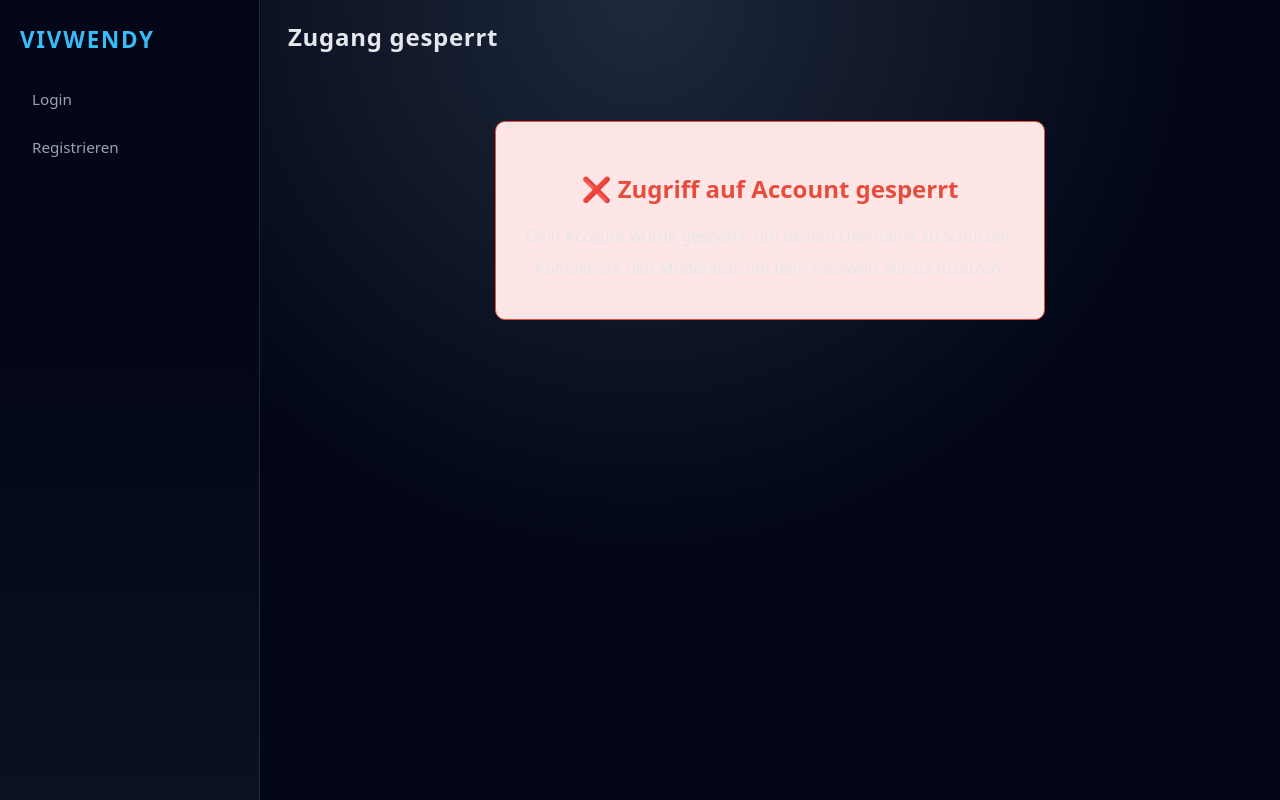
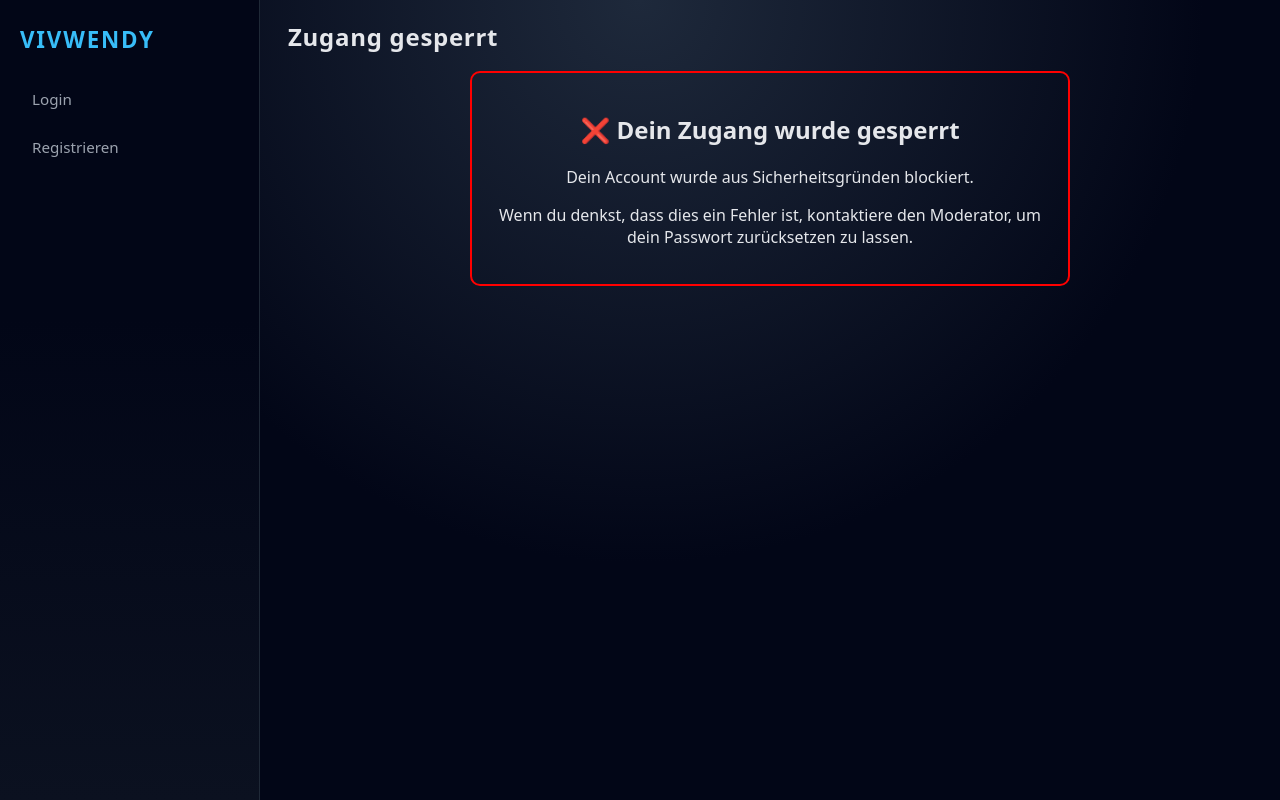
Before and after one commit to luki2005/vivendy, a Flask app: template templates/banned.html in a window 1280 px wide. Run offline with Flask 3, Linux system fonts and the light colour scheme; the template is opened without the code that fills it, so the values that code supplies are empty.

Commit message:
Update banned.html

```diff
--- a/templates/banned.html
+++ b/templates/banned.html
@@ -4,26 +4,12 @@
 {% block header %}Zugang gesperrt{% endblock %}
 
 {% block content %}
-<div class="banned-box">
-  <h2>❌ Zugriff auf Account gesperrt</h2>
-  <p>Dein Account wurde gesperrt, um deinen Username zu schützen.</p>
-  {% if reason %}
-    <p><strong>Grund:</strong> {{ reason }}</p>
-  {% endif %}
-  <p>Kontaktiere den Moderator, um dein Passwort zurückzusetzen.</p>
+<div class="banned-box" style="padding:20px; border:2px solid red; border-radius:10px; max-width:600px; margin:auto; text-align:center;">
+    <h2>❌ Dein Zugang wurde gesperrt</h2>
+    <p>Dein Account wurde aus Sicherheitsgründen blockiert.</p>
+    {% if reason %}
+        <p><strong>Grund:</strong> {{ reason }}</p>
+    {% endif %}
+    <p>Wenn du denkst, dass dies ein Fehler ist, kontaktiere den Moderator, um dein Passwort zurücksetzen zu lassen.</p>
 </div>
-
-<style>
-.banned-box {
-  background-color: #ffe6e6;
-  border: 1px solid #e74c3c;
-  padding: 30px;
-  border-radius: 10px;
-  max-width: 600px;
-  margin: 50px auto;
-  text-align: center;
-}
-.banned-box h2 { color: #e74c3c; }
-.banned-box p { font-size: 16px; margin: 10px 0; }
-</style>
 {% endblock %}
```
